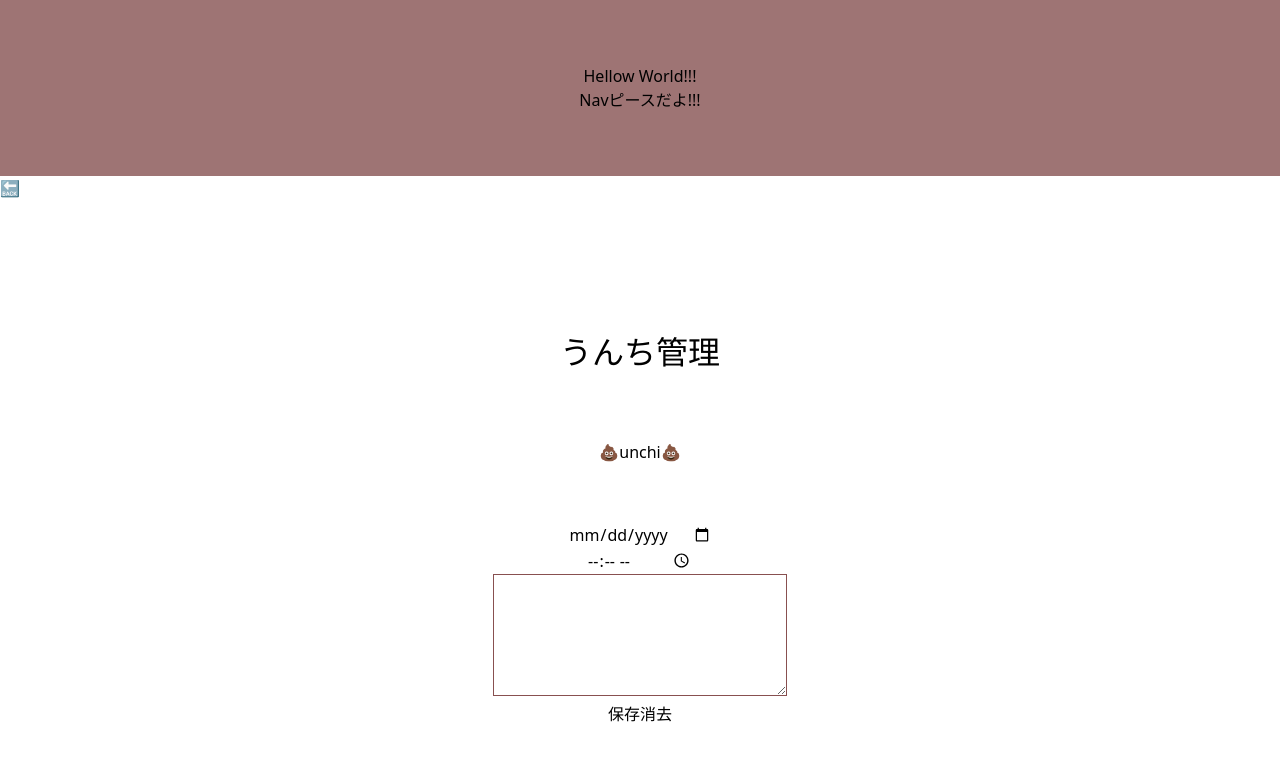
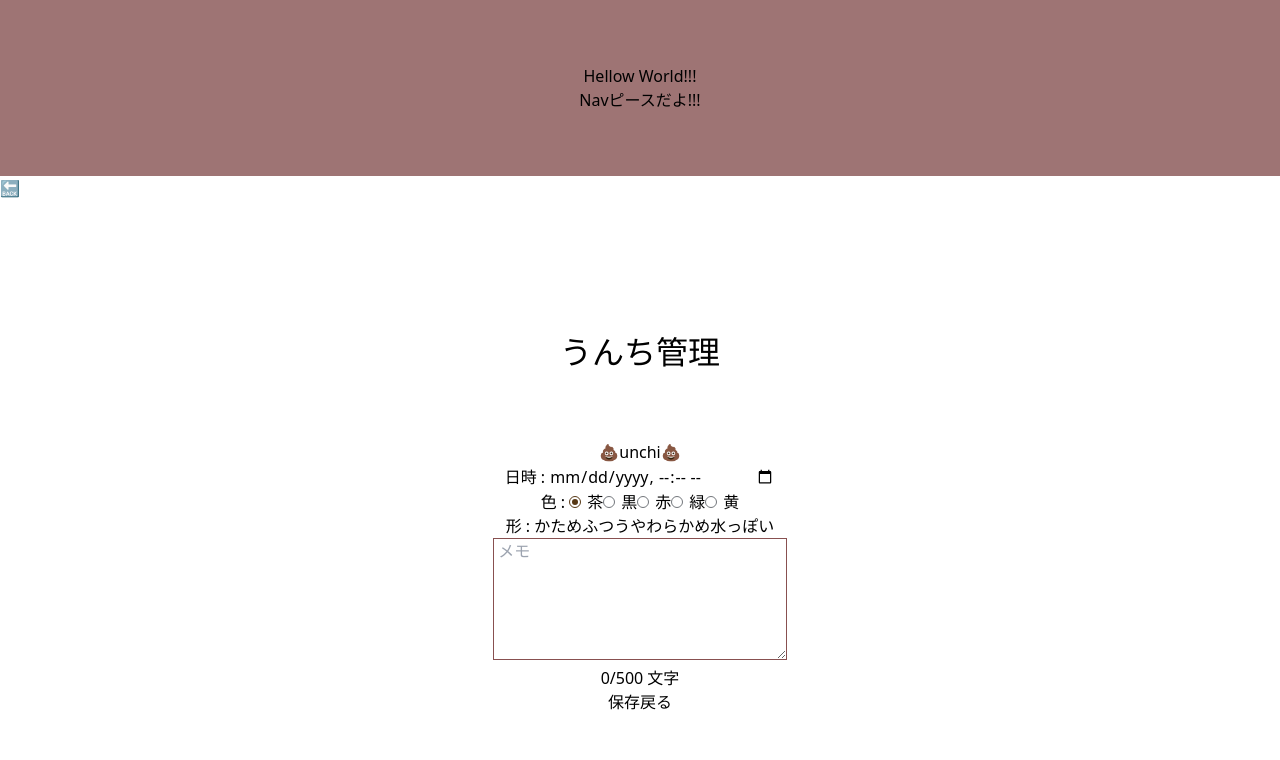
Before and after one commit to oyurisan/Nuxt-Parenting, a Nuxt app: page /unchi in a window 1280 px wide. Shown: the top 760 px of the page. Built offline with nearby package versions, Linux system fonts and the light colour scheme.

Commit message:
💩たちページざっと画面上作り終わり 追加ボタンは未処理

```diff
--- /dev/null
+++ b/components/addDateTime.vue
@@ -0,0 +1,14 @@
+<template>
+  <div>
+    <!-- <div>
+      <input type="date" name="Date" />
+    </div>
+    <div>
+      <input type="time" name="Time" />
+    </div> -->
+    <div>
+      日時 : <input type="datetime-local" name="Date" />
+    </div>
+
+  </div>
+</template>
--- a/components/addMemo.vue
+++ b/components/addMemo.vue
@@ -1,30 +1,32 @@
 <template>
-  <div class="memo-container">
-    <div>
-      <input type="date" name="Date" />
-    </div>
-    <div>
-      <input type="time" name="Time" />
-    </div>
+  <div>
     <div>
       <textarea
+        v-model.trim="message"
+        class="textarea"
         cols="30"
         rows="5"
-        style="border: 1px solid rgb(136, 80, 80)"
         name="Memo"
+        placeholder=" メモ"
+        maxlength="500"
       />
-    </div>
-
-    <div>
-      <button>保存</button>
-      <button>消去</button>
+      <p>{{ message.length }}/500 文字</p>
     </div>
   </div>
 </template>
 
+<script>
+export default {
+  data() {
+    return {
+      message: '',
+    }
+  },
+}
+</script>
+
 <style>
-.memo-container {
-  text-align: center;
-  margin: 5%;
+.textarea {
+  border: 1px solid rgb(136, 80, 80);
 }
 </style>
--- a/pages/unchi.vue
+++ b/pages/unchi.vue
@@ -1,23 +1,103 @@
 <template>
   <div class="unchi-main">
-
     <div><nuxt-link to="/">🔙</nuxt-link></div>
     <div class="unchi-title">うんち管理</div>
 
     <div class="unchi-container">
       <div>💩unchi💩</div>
 
+      <DateTime />
+
+      <div>
+        色 :
+        <label class="radio-label">
+          <input type="radio" name="open-page" value="brown" checked />
+          <span class="radio-text-brown">茶</span>
+        </label>
+        <label class="radio-label">
+          <input type="radio" name="open-page" value="black" />
+          <span class="radio-text-black">黒</span>
+        </label>
+        <label class="radio-label">
+          <input type="radio" name="open-page" value="red" />
+          <span class="radio-text-red">赤</span>
+        </label>
+        <label class="radio-label">
+          <input type="radio" name="open-page" value="green" />
+          <span class="radio-text-green">緑</span>
+        </label>
+        <label class="radio-label">
+          <input type="radio" name="open-page" value="yellow" />
+          <span class="radio-text-yellow">黄</span>
+        </label>
+      </div>
+
+      <div>
+        形 :
+        <input
+          id="radio1"
+          class="radio-folm"
+          name="folm"
+          type="radio"
+          value="hard"
+        />
+        <label for="radio1" class="back">かため</label>
+        <input
+          id="radio2"
+          class="radio-folm"
+          name="folm"
+          type="radio"
+          value="nomal"
+        />
+        <label for="radio2">ふつう</label>
+        <input
+          id="radio3"
+          class="radio-folm"
+          name="folm"
+          type="radio"
+          value="soft"
+        />
+        <label for="radio3">やわらかめ</label>
+        <input
+          id="water"
+          class="radio-folm"
+          name="folm"
+          type="radio"
+          value="water"
+        />
+        <label for="water">水っぽい</label>
+      </div>
+
       <Memo />
+
+      <div>
+        <button>保存</button>
+        <button @click="back">戻る</button>
+      </div>
     </div>
-
   </div>
 </template>
 <script>
 import Memo from '../components/addMemo'
+import DateTime from '../components/addDateTime'
 
 export default {
   components: {
     Memo,
+    DateTime,
+  },
+
+  head: {
+    title: 'うんち',
+  },
+
+  methods: {
+    save() {
+
+    },
+    back() {
+      this.$router.push({ name: 'index' })
+    },
   },
 }
 </script>
@@ -32,4 +112,136 @@ export default {
   text-align: center;
   margin: 5%;
 }
+
+/* 色のボタン */
+input[type='radio'] {
+  display: none;
+}
+
+.radio-text:before {
+  content: '';
+  display: inline-block;
+  width: 12px;
+  height: 12px;
+  margin-right: 6px;
+  border-width: 1px;
+  border-style: solid;
+  border-radius: 50%;
+  padding: 2px;
+  background-clip: content-box;
+}
+
+.radio-text-brown:before {
+  content: '';
+  display: inline-block;
+  width: 12px;
+  height: 12px;
+  margin-right: 6px;
+  border-width: 1px;
+  border-style: solid;
+  border-radius: 50%;
+  padding: 2px;
+  background-clip: content-box;
+}
+.radio-text-black:before {
+  content: '';
+  display: inline-block;
+  width: 12px;
+  height: 12px;
+  margin-right: 6px;
+  border-width: 1px;
+  border-style: solid;
+  border-radius: 50%;
+  padding: 2px;
+  background-clip: content-box;
+}
+.radio-text-red:before {
+  content: '';
+  display: inline-block;
+  width: 12px;
+  height: 12px;
+  margin-right: 6px;
+  border-width: 1px;
+  border-style: solid;
+  border-radius: 50%;
+  padding: 2px;
+  background-clip: content-box;
+}
+.radio-text-green:before {
+  content: '';
+  display: inline-block;
+  width: 12px;
+  height: 12px;
+  margin-right: 6px;
+  border-width: 1px;
+  border-style: solid;
+  border-radius: 50%;
+  padding: 2px;
+  background-clip: content-box;
+}
+.radio-text-yellow:before {
+  content: '';
+  display: inline-block;
+  width: 12px;
+  height: 12px;
+  margin-right: 6px;
+  border-width: 1px;
+  border-style: solid;
+  border-radius: 50%;
+  padding: 2px;
+  background-clip: content-box;
+}
+
+input[type='radio']:not(:checked) + .radio-text-brown:before {
+  border-color: #72767b;
+}
+
+input[type='radio']:checked + .radio-text-brown:before {
+  border-color: #573815;
+  background-color: #573815;
+}
+
+input[type='radio']:not(:checked) + .radio-text-black:before {
+  border-color: #72767b;
+}
+
+input[type='radio']:checked + .radio-text-black:before {
+  border-color: #000000;
+  background-color: #000000;
+}
+
+input[type='radio']:not(:checked) + .radio-text-red:before {
+  border-color: #72767b;
+}
+
+input[type='radio']:checked + .radio-text-red:before {
+  border-color: #d10101;
+  background-color: #d10101;
+}
+
+input[type='radio']:not(:checked) + .radio-text-green:before {
+  border-color: #72767b;
+}
+
+input[type='radio']:checked + .radio-text-green:before {
+  border-color: #0e8a23;
+  background-color: #0e8a23;
+}
+
+input[type='radio']:not(:checked) + .radio-text-yellow:before {
+  border-color: #72767b;
+}
+
+input[type='radio']:checked + .radio-text-yellow:before {
+  border-color: #f8eb34;
+  background-color: #f8eb34;
+}
+
+/* 形のボタン */
+.radio-folm {
+  display: none;
+}
+.radio-folm:checked + label {
+  background-color: pink;
+}
 </style>
--- a/pages/urine.vue
+++ b/pages/urine.vue
@@ -5,19 +5,36 @@
 
     <div class="urine-container">
       <div>💧urine💧</div>
+      <DateTime />
+      <Memo />
 
-      <Memo />
+      <div>
+        <button>保存</button>
+        <button @click="back">戻る</button>
+      </div>
     </div>
   </div>
 </template>
 
 <script>
 import Memo from '../components/addMemo'
+import DateTime from '../components/addDateTime'
 
 export default {
   components: {
     Memo,
+    DateTime,
   },
+
+  head: {
+    title: 'おしっこ'
+  },
+
+  methods: {
+    back() {
+      this.$router.push ({name:'index'})
+    }
+  }
 }
 </script>
 
```
